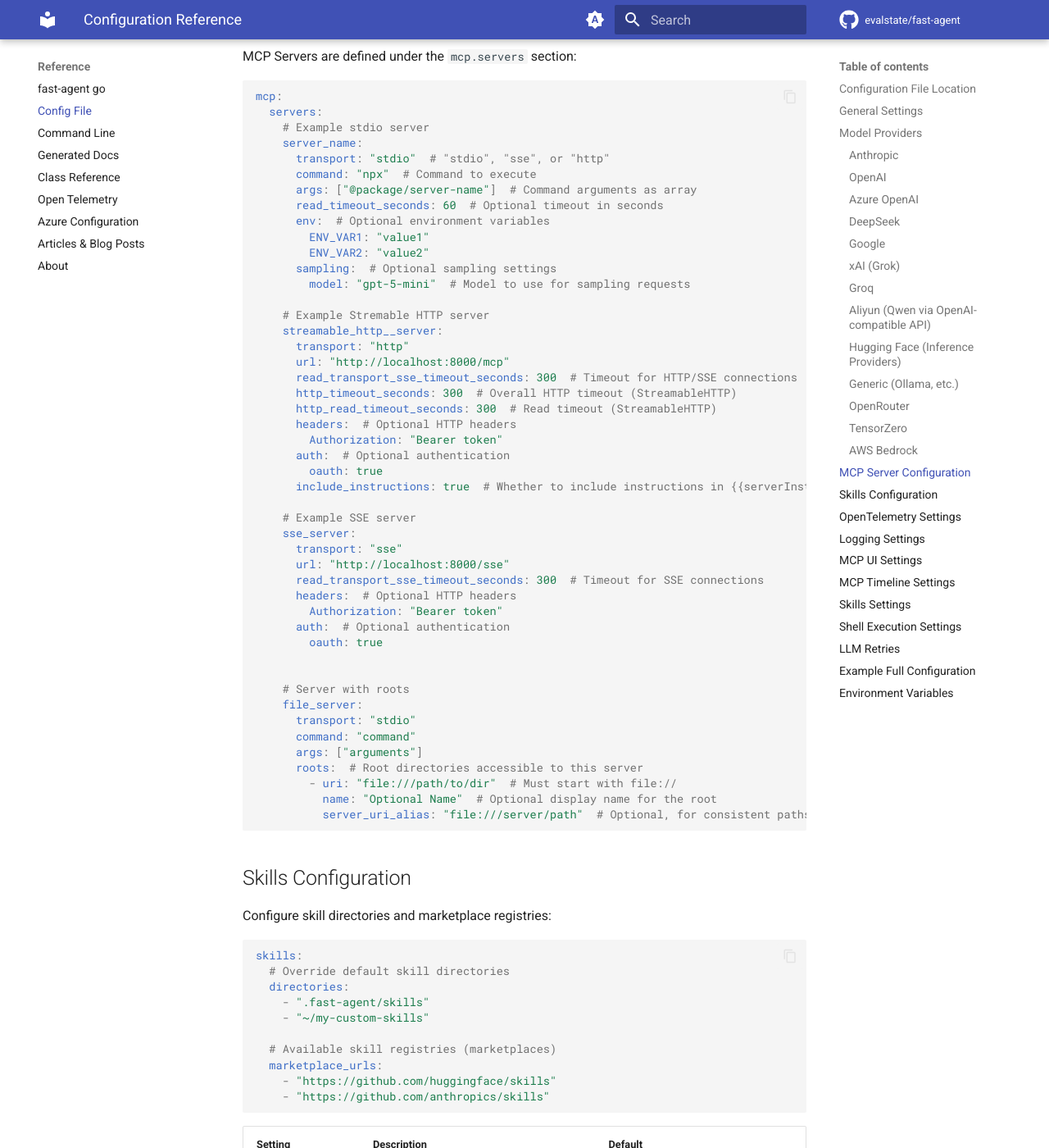
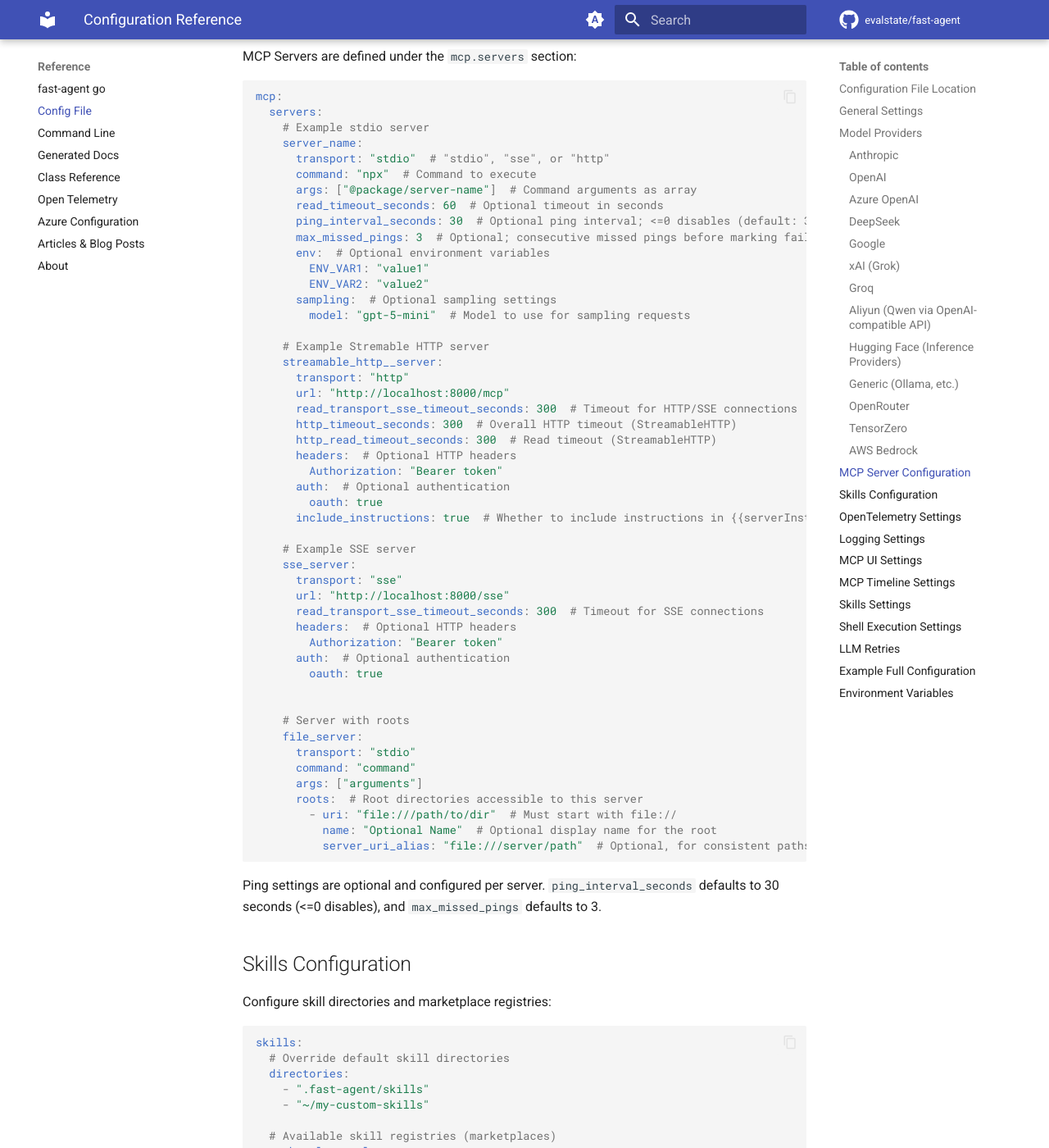
Before and after one commit to evalstate/fast-agent-docs, an MkDocs documentation site: the page built from docs/ref/config_file.md, in a window 1280 px wide and 1400 px high, scrolled down 4019 px. Shown: the whole window at 82% size. Built offline with MkDocs 1.6.1 and Material for MkDocs 9.7.7, drawn with Linux system fonts in a browser that asks for light colours; comment, search, counter and statistics services are not loaded.

Commit message:
update docs to include client health ping

````diff
--- a/docs/ref/config_file.md
+++ b/docs/ref/config_file.md
@@ -188,6 +188,8 @@ mcp:
       command: "npx"  # Command to execute
       args: ["@package/server-name"]  # Command arguments as array
       read_timeout_seconds: 60  # Optional timeout in seconds
+      ping_interval_seconds: 30  # Optional ping interval; <=0 disables (default: 30)
+      max_missed_pings: 3  # Optional; consecutive missed pings before marking failed (default: 3)
       env:  # Optional environment variables
         ENV_VAR1: "value1"
         ENV_VAR2: "value2"
@@ -228,6 +230,8 @@ mcp:
           name: "Optional Name"  # Optional display name for the root
           server_uri_alias: "file:///server/path"  # Optional, for consistent paths
 ```
+
+Ping settings are optional and configured per server. `ping_interval_seconds` defaults to 30 seconds (<=0 disables), and `max_missed_pings` defaults to 3.
 
 ## Skills Configuration
 
````
